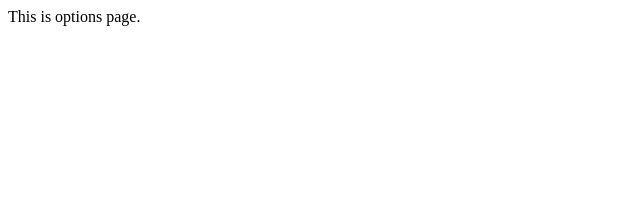
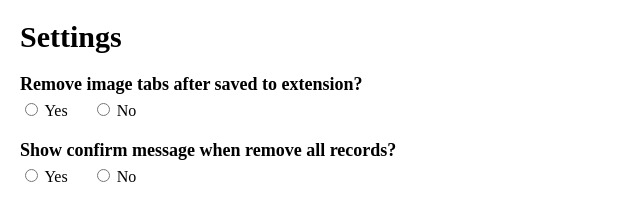
Before and after one commit to kevinwong150/image-url-oneclick, a browser extension: page src/options.html in a window 1280 px wide. Shown: the whole page, without its empty margins (0-640 px from the left). Drawn offline with Linux system fonts and the light colour scheme.

Commit message:
options in progress

```diff
--- a/src/js/options.js
+++ b/src/js/options.js
@@ -1 +1,3 @@
-// options page not implemented
+document.addEventListener('DOMContentLoaded', () => {
+  console.log("option loaded");
+});
--- a/src/js/records.js
+++ b/src/js/records.js
@@ -19,6 +19,9 @@ function restore_records() {
     recordList.innerHTML = "";
 
     for (timestamp in records) {
+      // ignore settings if invalid timestamp
+      if(!(new Date(parseInt(timestamp)).getTime())) continue;
+
       // create list item by js createElement so we could add eventListener to it easily
       let listItem = document.createElement("li");
       listItem.classList = [ "record-list-item" ];
--- a/src/options.html
+++ b/src/options.html
@@ -1,10 +1,32 @@
 <!DOCTYPE html>
 <html>
   <head>
-    <title>Options Page</title>
+    <title>Settings Page</title>
+    <link rel="stylesheet" href="./style/options.css">
+    <script src="./js/options.js"></script>
   </head>
   <body>
-    This is options page.
-    <script src="./js/options.js"></script>
+    <h1>Settings</h1>
+    <dl>
+      <dt><b>Remove image tabs after saved to extension?</b></dt>
+      <dd>
+        <label>
+          <input name="remove-tabs" type="radio" value="yes"/> Yes
+        </label>
+        <label>
+          <input name="remove-tabs" type="radio" value="no"/> No
+        </label>
+      </dd>
+
+      <dt><b>Show confirm message when remove all records?</b></dt>
+      <dd>
+        <label>
+          <input name="remove-all" type="radio" value="yes"/> Yes
+        </label>
+        <label>
+          <input name="remove-all" type="radio" value="no"/> No
+        </label>
+      </dd>
+    </dl>
   </body>
 </html>
--- /dev/null
+++ b/src/style/options.css
@@ -0,0 +1,34 @@
+@import "./variables/assets.css";
+@import "./variables/colors.css";
+
+body {
+  padding: 0 20px;
+  margin: 0;
+}
+
+h1 {
+  font-size: 30px;
+}
+
+dl dt {
+  margin-top: 20px;
+  font-size: 18px;
+}
+
+dl dd {
+  margin: 5px 0;
+  font-size: 16px;
+  user-select: none;
+}
+
+dl dd label {
+  cursor: pointer;
+}
+
+dl dd label + label {
+  margin-left: 20px;
+}
+
+dl dd label input[type=radio] {
+  cursor: pointer;
+}
--- a/src/style/records.css
+++ b/src/style/records.css
@@ -3,6 +3,7 @@
 
 body {
   padding: 0 20px;
+  margin: 0;
 }
 
 .records-header {
```
Also changed, not shown: src/js/background.js (+10 -0 lines).
